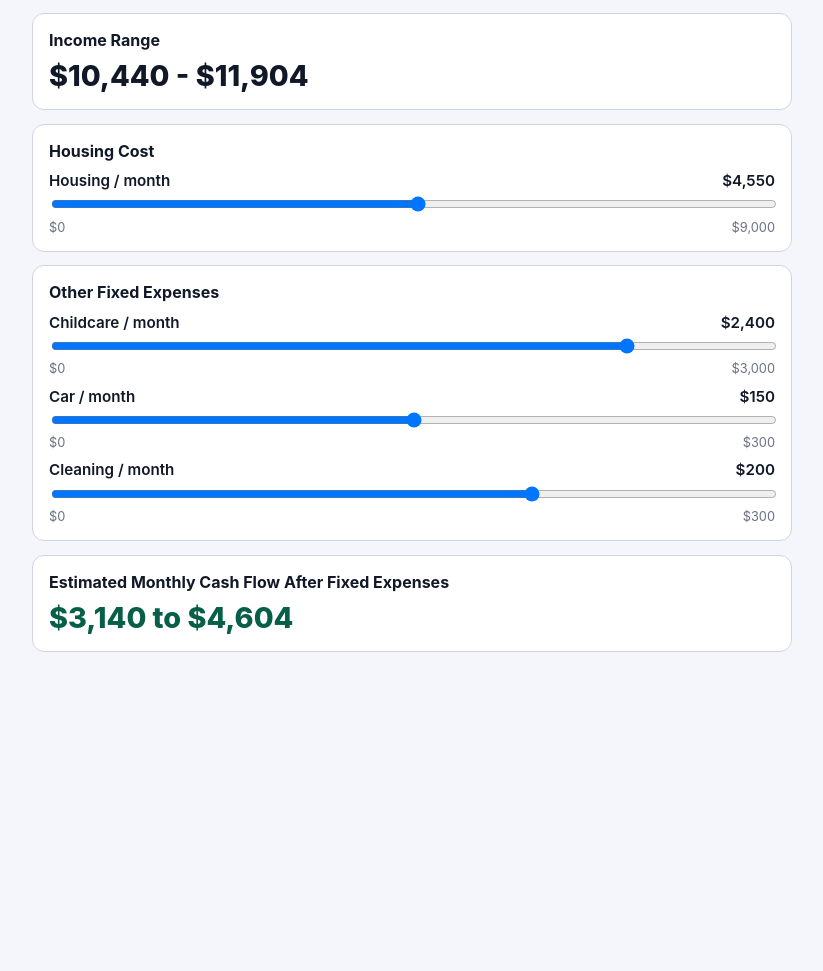
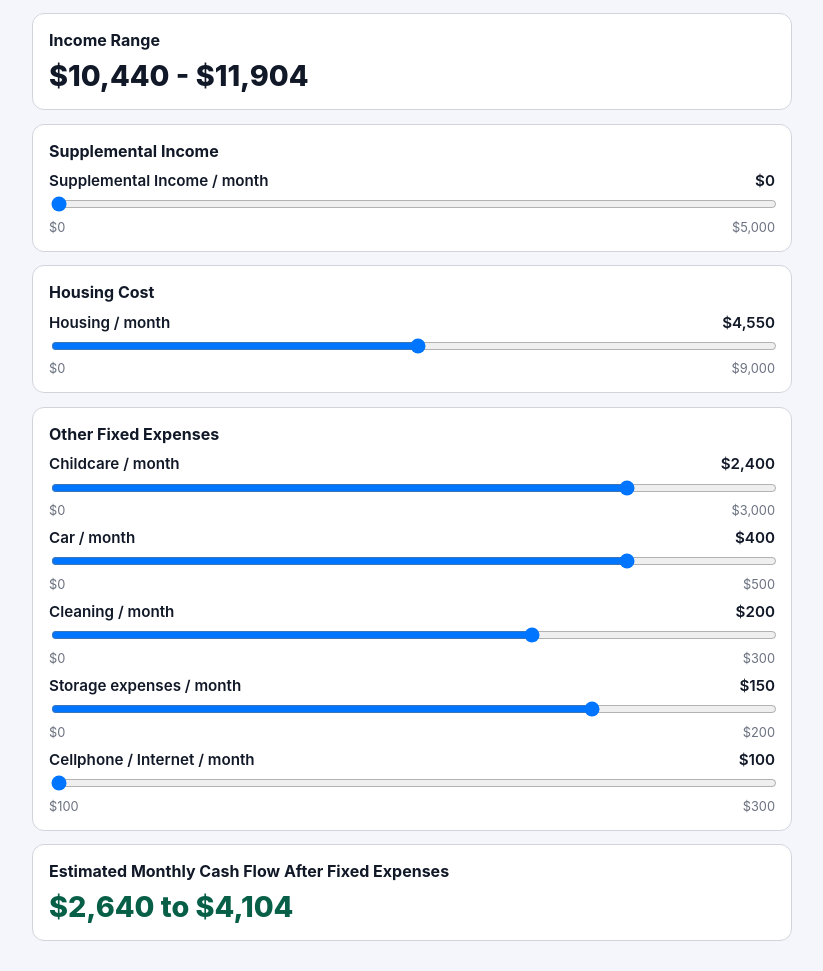
Before and after one commit to lukeybgood/householdexpenses, a plain HTML site: page index.html in a window 1280 px wide. Shown: the part 53-1024 px from the top of the page, without its empty margins (228-1051 px from the left). Before the commit the page ends 800 px from the top, so only its background shows below. Drawn offline with Linux system fonts and the light colour scheme.

Commit message:
Add supplemental income and new fixed expense sliders

```diff
--- a/index.html
+++ b/index.html
@@ -91,6 +91,25 @@
         <div class="result" id="incomeRangeLabel">$10,440 - $11,904</div>
       </section>
 
+      <section class="box" aria-label="Supplemental income">
+        <h2>Supplemental Income</h2>
+        <div class="slider-row">
+          <label for="supplementalIncome">
+            Supplemental Income / month
+            <span id="supplementalIncomeValue">$0</span>
+          </label>
+          <input
+            id="supplementalIncome"
+            type="range"
+            min="0"
+            max="5000"
+            step="1"
+            value="0"
+          />
+          <div class="hints"><span>$0</span><span>$5,000</span></div>
+        </div>
+      </section>
+
       <section class="box" aria-label="Housing cost">
         <h2>Housing Cost</h2>
         <div class="slider-row">
@@ -118,10 +137,10 @@
         <div class="slider-row">
           <label for="car">
             Car / month
-            <span id="carValue">$150</span>
+            <span id="carValue">$400</span>
           </label>
-          <input id="car" type="range" min="0" max="300" step="1" value="150" />
-          <div class="hints"><span>$0</span><span>$300</span></div>
+          <input id="car" type="range" min="0" max="500" step="1" value="400" />
+          <div class="hints"><span>$0</span><span>$500</span></div>
         </div>
 
         <div class="slider-row">
@@ -131,6 +150,31 @@
           </label>
           <input id="cleaning" type="range" min="0" max="300" step="1" value="200" />
           <div class="hints"><span>$0</span><span>$300</span></div>
+        </div>
+
+        <div class="slider-row">
+          <label for="storage">
+            Storage expenses / month
+            <span id="storageValue">$150</span>
+          </label>
+          <input id="storage" type="range" min="0" max="200" step="1" value="150" />
+          <div class="hints"><span>$0</span><span>$200</span></div>
+        </div>
+
+        <div class="slider-row">
+          <label for="cellphoneInternet">
+            Cellphone / Internet / month
+            <span id="cellphoneInternetValue">$100</span>
+          </label>
+          <input
+            id="cellphoneInternet"
+            type="range"
+            min="100"
+            max="300"
+            step="1"
+            value="100"
+          />
+          <div class="hints"><span>$100</span><span>$300</span></div>
         </div>
       </section>
 
@@ -150,26 +194,40 @@
         maximumFractionDigits: 0,
       });
 
-      const sliderIds = ['housing', 'childcare', 'car', 'cleaning'];
+      const sliderIds = [
+        'supplementalIncome',
+        'housing',
+        'childcare',
+        'car',
+        'cleaning',
+        'storage',
+        'cellphoneInternet',
+      ];
 
       function value(id) {
         return Number(document.getElementById(id).value) || 0;
       }
 
       function update() {
+        const supplementalIncome = value('supplementalIncome');
         const housing = value('housing');
         const childcare = value('childcare');
         const car = value('car');
         const cleaning = value('cleaning');
+        const storage = value('storage');
+        const cellphoneInternet = value('cellphoneInternet');
 
+        document.getElementById('supplementalIncomeValue').textContent = fmt.format(supplementalIncome);
         document.getElementById('housingValue').textContent = fmt.format(housing);
         document.getElementById('childcareValue').textContent = fmt.format(childcare);
         document.getElementById('carValue').textContent = fmt.format(car);
         document.getElementById('cleaningValue').textContent = fmt.format(cleaning);
+        document.getElementById('storageValue').textContent = fmt.format(storage);
+        document.getElementById('cellphoneInternetValue').textContent = fmt.format(cellphoneInternet);
 
-        const fixedTotal = housing + childcare + car + cleaning;
-        const netLow = incomeLow - fixedTotal;
-        const netHigh = incomeHigh - fixedTotal;
+        const fixedTotal = housing + childcare + car + cleaning + storage + cellphoneInternet;
+        const netLow = incomeLow + supplementalIncome - fixedTotal;
+        const netHigh = incomeHigh + supplementalIncome - fixedTotal;
 
         const result = document.getElementById('cashFlowResult');
         result.textContent = `${fmt.format(netLow)} to ${fmt.format(netHigh)}`;
```
